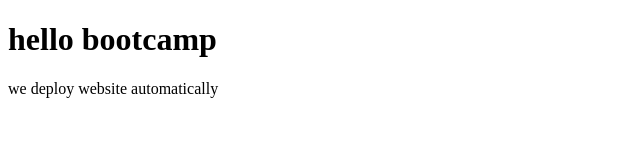
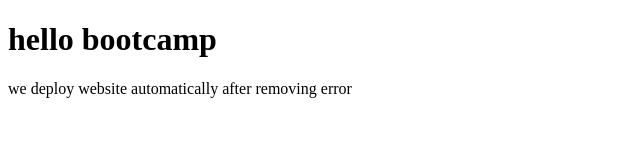
Before and after one commit to Ayyubshahab786/lecture_1_bootcamp_2020, a plain HTML site: page index.html in a window 1280 px wide. Shown: the whole page, without its empty margins (0-640 px from the left). Drawn offline with Linux system fonts and the light colour scheme.

Commit message:
update remove error

```diff
--- a/index.html
+++ b/index.html
@@ -8,6 +8,6 @@
 </head>
 <body>
     <h1>hello bootcamp</h1>
-    <p>we deploy website automatically</p>
+    <p>we deploy website automatically after removing error</p>
 </body>
 </html>
```
